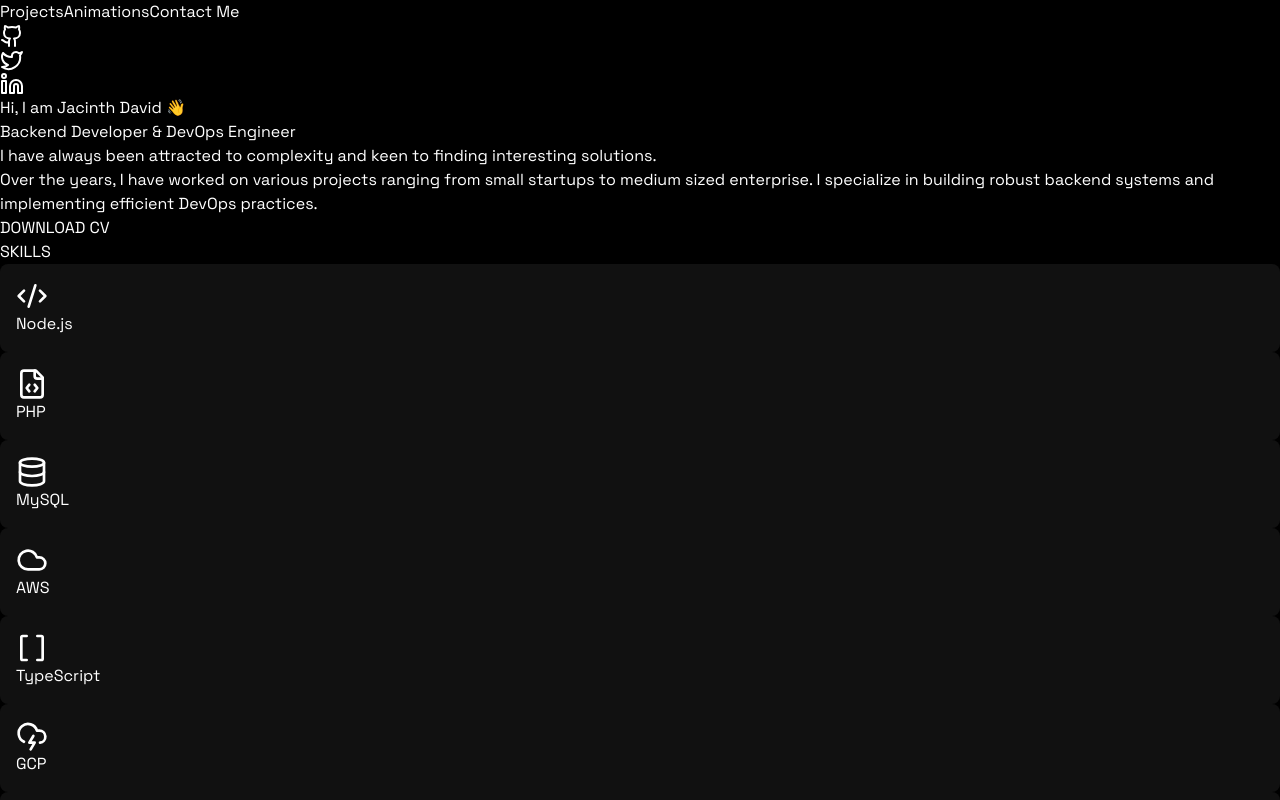
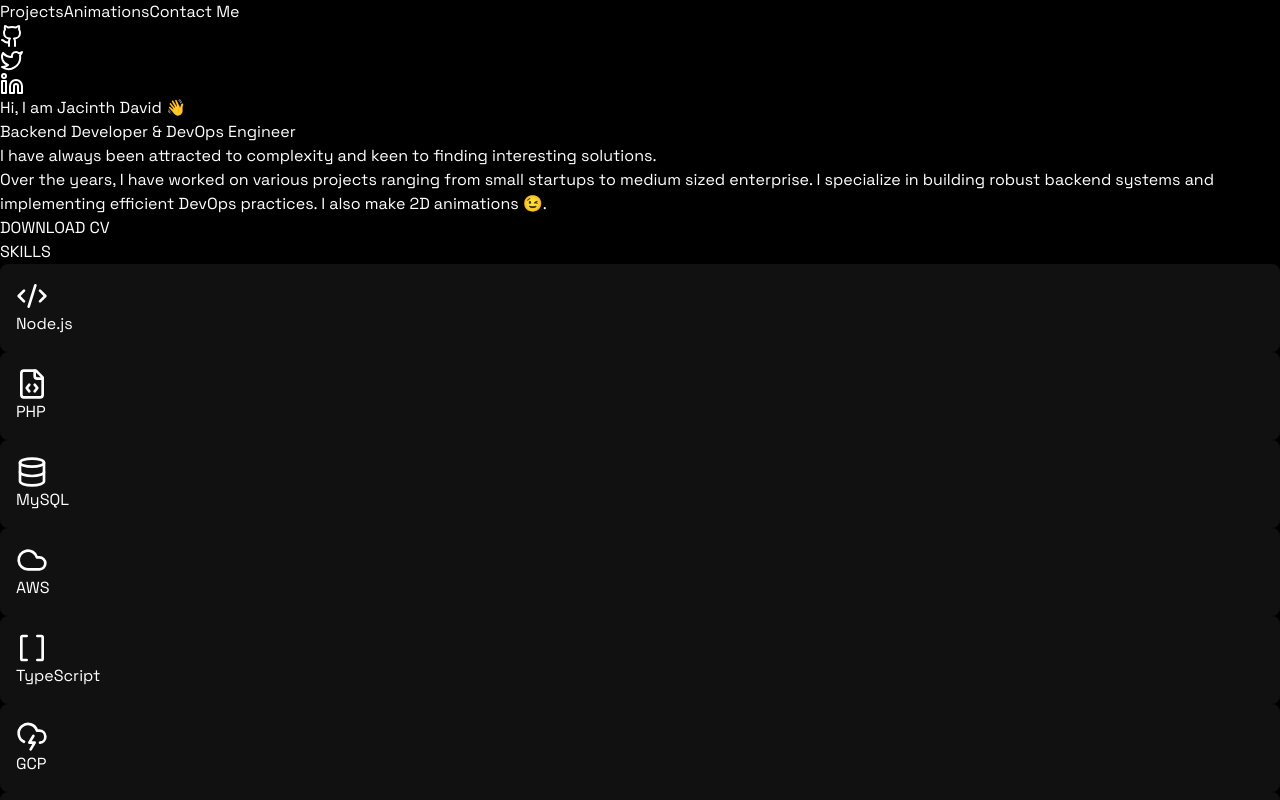
Before and after one commit to jdmghk/jacinth-portfolio, a React (Vite) app: page / in a window 1280 px wide. Shown: the top 800 px of the page. Built offline with nearby package versions, Linux system fonts and the light colour scheme.

Commit message:
change in App.tsx

```diff
--- a/src/App.tsx
+++ b/src/App.tsx
@@ -20,7 +20,7 @@
           </p>
           <p className="text-xl text-gray-400 max-w-2xl mb-12">
             Over the years, I have worked on various projects ranging from small startups to medium sized enterprise.
-            I specialize in building robust backend systems and implementing efficient DevOps practices.
+            I specialize in building robust backend systems and implementing efficient DevOps practices. I also make 2D animations 😉.
           </p>
           <a
             href="https://drive.google.com/file/d/1nT0V-DTDbTOWzoXt6j95nLy5CU14-WG3/view?usp=sharing"
```
